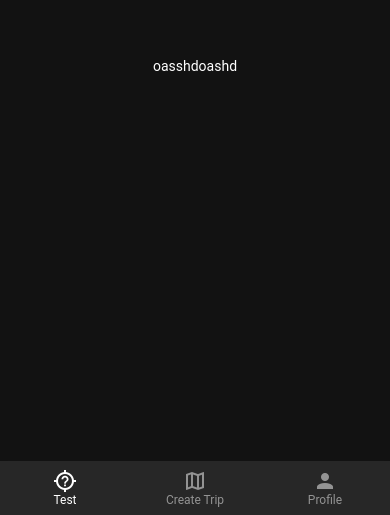
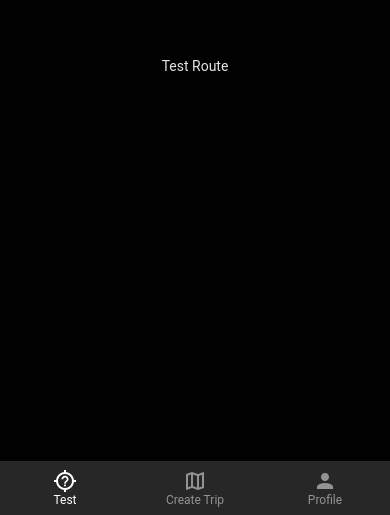
Before and after one commit to brainsaysno/subite, a React Native app: screen / in a window 390 px wide. Shown: the part 329-844 px from the top of the page. Built offline with nearby package versions, Linux system fonts and the light colour scheme.

Commit message:
add profile stack navigator

```diff
--- a/App.js
+++ b/App.js
@@ -3,13 +3,15 @@ import { SafeAreaView, StyleSheet, Text, View, StatusBar } from "react-native";
 import { StatusBar as StatBar } from "expo-status-bar";
 import * as Device from "expo-device";
 import {
-  DefaultTheme,
-  DarkTheme,
+  DefaultTheme as PaperDefaultTheme,
+  DarkTheme as PaperDarkTheme,
   Provider as PaperProvider,
   useTheme,
 } from "react-native-paper";
 import BottomNavbar from "./components/BottomNavbar";
 import styles from "./styles.js";
+import { NavigationContainer, DefaultTheme as NavigationDefaultTheme, DarkTheme as NavigationDarkTheme } from "@react-navigation/native";
+
 
 /* const theme = {
   ...DefaultTheme,
@@ -20,26 +22,43 @@ import styles from "./styles.js";
   },
 }; */
 
-const lightTheme = { dark: false, ...DefaultTheme };
-const darkTheme = { ...DarkTheme };
+const CombinedDefaultTheme = {
+  ...PaperDefaultTheme,
+  ...NavigationDefaultTheme,
+  colors: {
+    ...PaperDefaultTheme.colors,
+    ...NavigationDefaultTheme.colors,
+  },
+};
+const CombinedDarkTheme = {
+  ...PaperDarkTheme,
+  ...NavigationDarkTheme,
+  colors: {
+    ...PaperDarkTheme.colors,
+    ...NavigationDarkTheme.colors,
+  },
+};
 
 const authed = true;
 
 export default function App() {
   const [darkModeOn, setDarkModeOn] = useState(true); // Change!!!
-  const darkThemeToggle = () => {
+  const darkModeToggle = () => {
     setDarkModeOn(!darkModeOn)
   }
   return (
-    <PaperProvider theme={darkModeOn ? darkTheme : lightTheme}>
+    <PaperProvider theme={darkModeOn ? CombinedDarkTheme : CombinedDefaultTheme}>
+      <NavigationContainer theme={darkModeOn ? CombinedDarkTheme : CombinedDefaultTheme}>
+
       {authed ? (
-        <BottomNavbar darkThemeToggle={darkThemeToggle}/>
-      ) : (
-        <View style={styles.container}>
+        <BottomNavbar darkModeToggle={darkModeToggle}/>
+        ) : (
+          <View style={styles.container}>
           <Text>Not authed</Text>
         </View>
       )}
       <StatBar style={darkModeOn ? "light" : "dark"} />
+      </NavigationContainer>
     </PaperProvider>
   );
 }
--- a/components/BottomNavbar.jsx
+++ b/components/BottomNavbar.jsx
@@ -3,16 +3,15 @@ import { BottomNavigation, Text } from "react-native-paper";
 import { View, StyleSheet, Image } from "react-native";
 import styles from "../styles.js";
 import CreateTripScreen from "../screens/CreateTripScreen";
-import ProfileScreen from "../screens/ProfileScreen";
+import ProfileNavigator from "../screens/ProfileScreen";
 
 const TestRoute = () => (
   <View style={styles.container}>
-    <Text>oasshdoashd</Text>
+    <Text>Test Route</Text>
   </View>
 );
 
-const BottomNavbar = ({darkThemeToggle}) => {
-  console.log(darkThemeToggle)
+const BottomNavbar = ({darkModeToggle}) => {
   const [index, setIndex] = React.useState(0);
   const [routes] = React.useState([
     { key: "test", title: "Test", icon: "crosshairs-question" },
@@ -25,7 +24,7 @@ const BottomNavbar = ({darkThemeToggle}) => {
   const renderScene = BottomNavigation.SceneMap({
     test: TestRoute,
     createTrip: CreateTripScreen,
-    profile() {return <ProfileScreen darkThemeToggle={darkThemeToggle}/>},
+    profile() {return <ProfileNavigator darkModeToggle={darkModeToggle}/>},
   });
   return (
     <BottomNavigation
```
